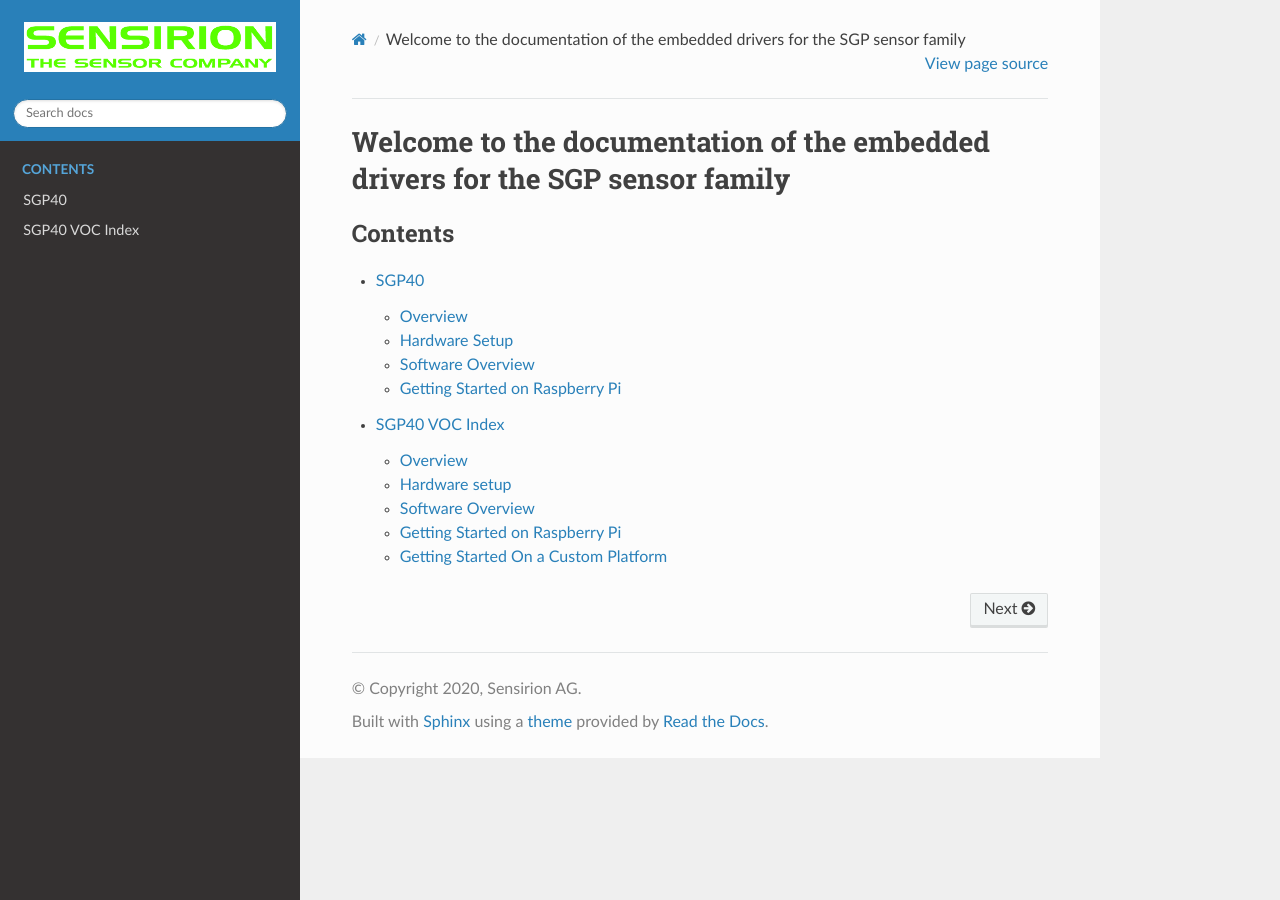
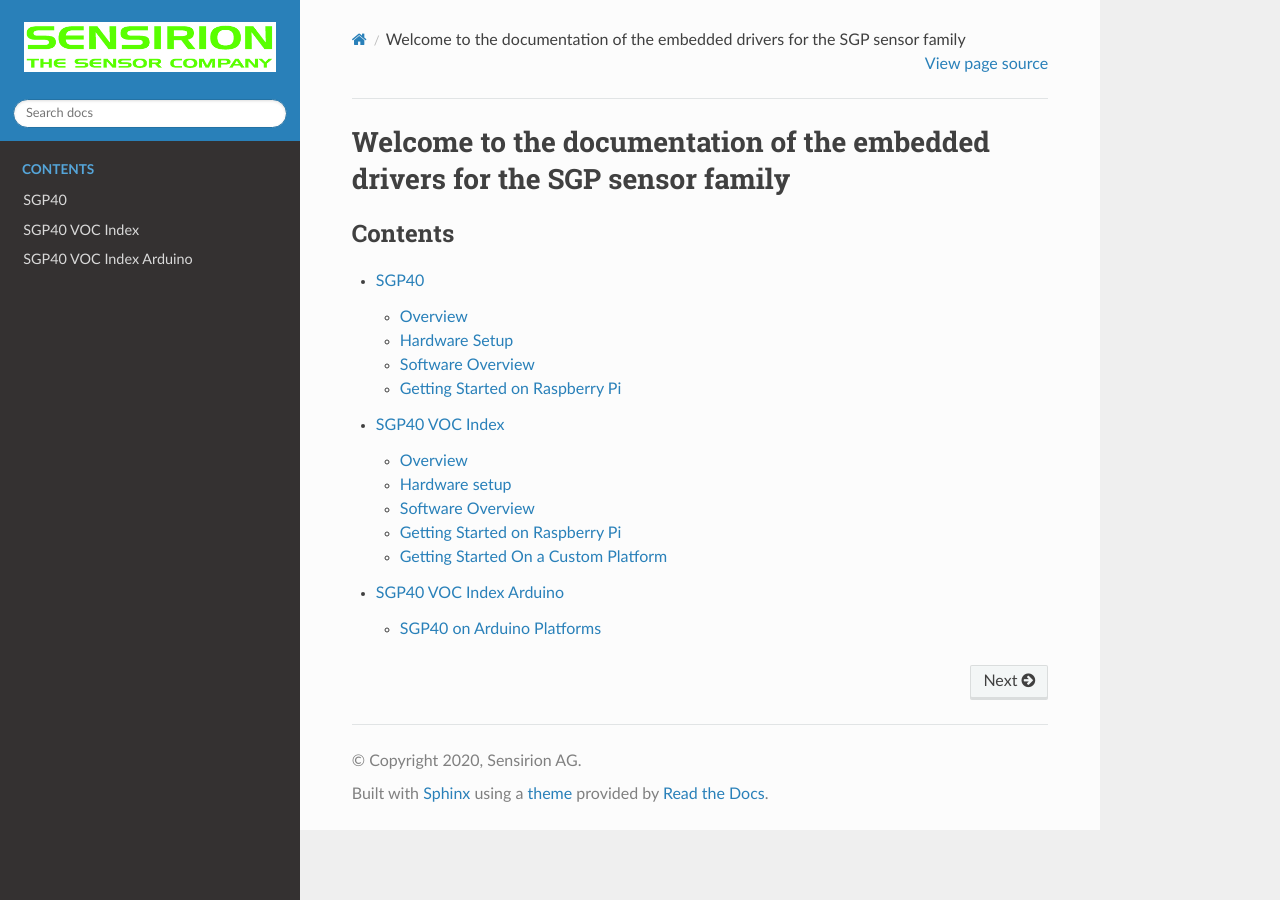
Before and after one commit to Sensirion/embedded-sgp, a Sphinx documentation site: the page built from docs/index.rst, in a window 1280 px wide. Built offline with Sphinx 7.4.7 and the Read the Docs theme 2.0.0, drawn with Linux system fonts in a browser that asks for light colours; the version number could not be read and is left out.

Commit message:
Generate separate Arduion only documentation pdf

```diff
--- a/docs/conf.py
+++ b/docs/conf.py
@@ -66,6 +66,14 @@
         'sgp40_voc_index/index',
         'Application_Note_SGP40_VOC_Index_Driver.tex',
         'SGP40 VOC Index Driver Integration',
+        'Sensirion AG',
+        'howto',
+        True
+    ),
+    (
+        'sgp40_voc_index/arduino_index',
+        'Application_Note_SGP40_VOC_Index_Driver_Arduino.tex',
+        'SGP40 VOC Index Driver Arduino Integration',
         'Sensirion AG',
         'howto',
         True
--- a/docs/index.rst
+++ b/docs/index.rst
@@ -7,3 +7,4 @@
 
    sgp40/index
    sgp40_voc_index/index
+   sgp40_voc_index/arduino_index
```
Also changed, not shown: docs/sgp40_voc_index/arduino_index.rst (added, +8 -0 lines).
